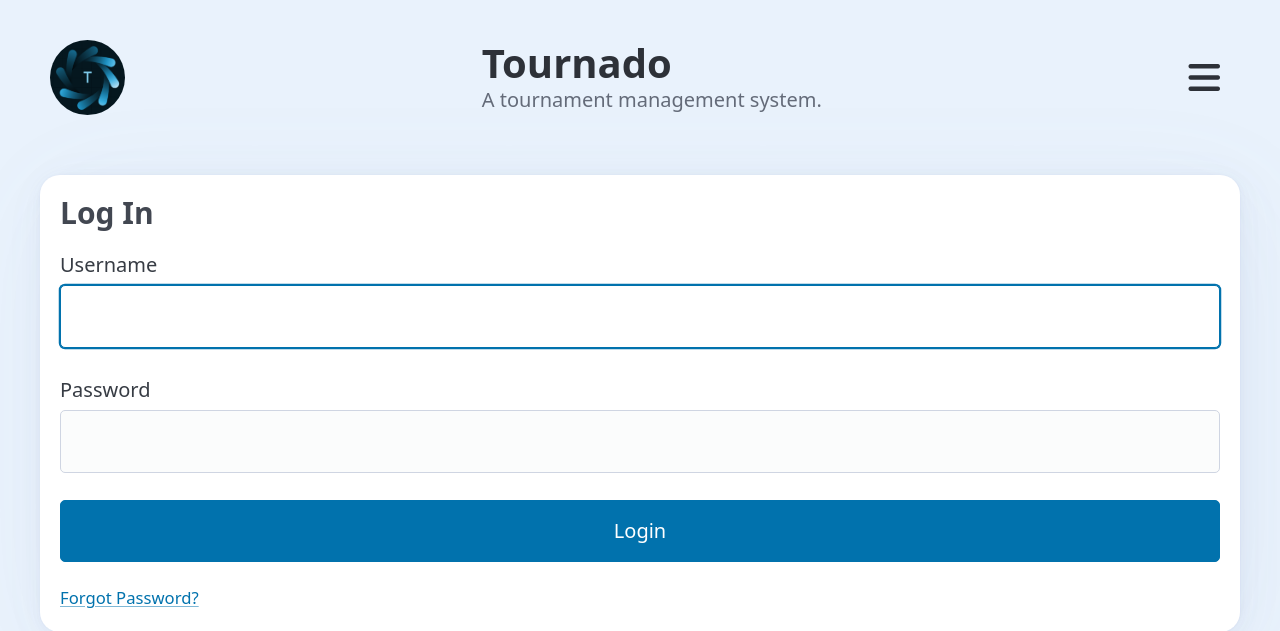
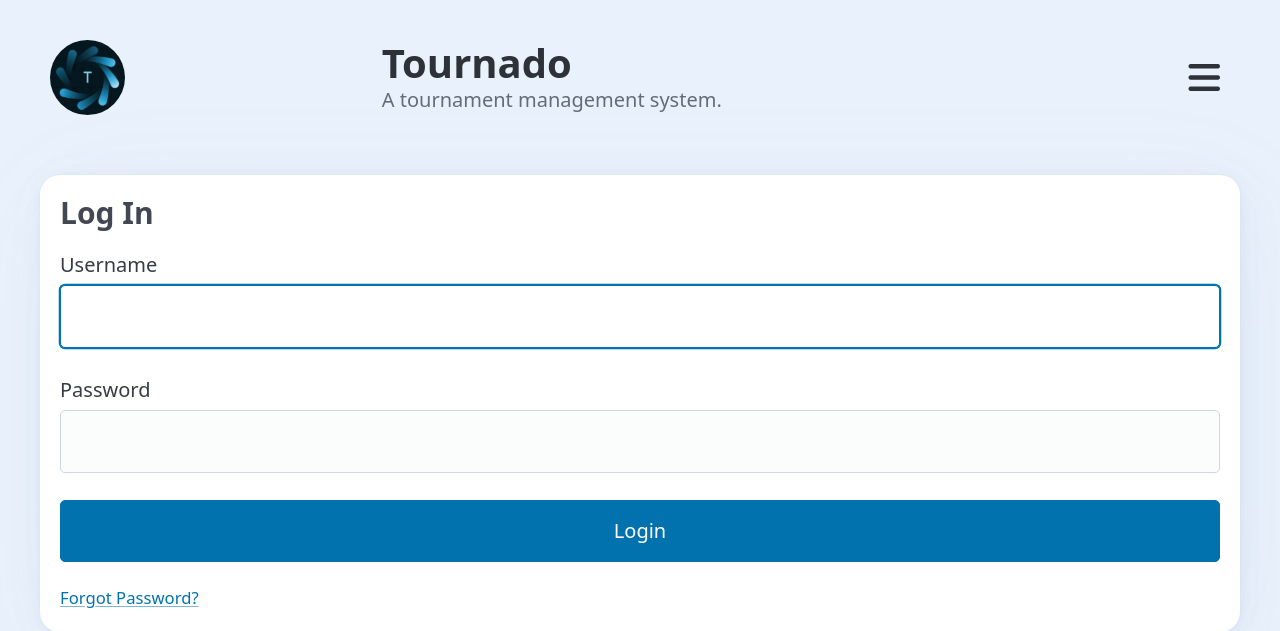
Before and after one commit to diassTMS/Tournado, a Django app: page /login/?next=/account/ in a window 1280 px wide. Shown: the top 631 px of the page. Run offline with Django 5.2, Linux system fonts and the light colour scheme; some libraries are stand-ins or nearby versions.

Commit message:
Update base.html

```diff
--- a/templates/base.html
+++ b/templates/base.html
@@ -16,11 +16,11 @@
     <header>
       <nav class="container">
         <img src="{% static "images/tournadoLogo.png" %}" id="img" style="margin-left:10px;">
-        <hgroup id="headFull" style="float: left; margin-left: 10px; padding-top: 20px;">
+        <hgroup id="headFull" style="margin-right: 200px; margin-left: 10px; padding-top: 20px;">
             <h1>Tournado</h1>
             <p>A tournament management system.</p>
         </hgroup>
-        <h1 id="headSmall" style="float: center; margin-left: 10px; padding-top: 20px;">Tournado</h1>
+        <h1 id="headSmall" style="margin-right: 50px; margin-left: 50px; padding-top: 20px;">Tournado</h1>
         <input class="menu-btn" type="checkbox" id="menu-btn" />
 		<label class="menu-icon" for="menu-btn">
 			<span role="button" class="outline secondary" style="font-size: 1.8em; color: light-dark(#2D3138, #F0F1F3); border: none;"><i class="fa-solid fa-bars"></i></span>
```
